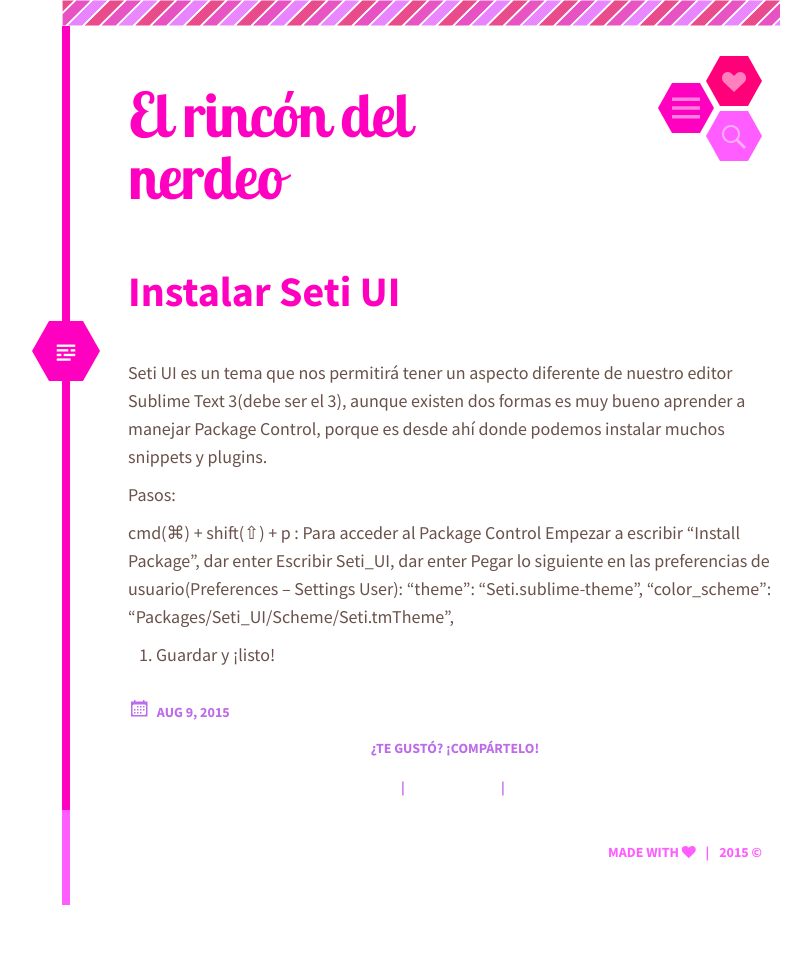
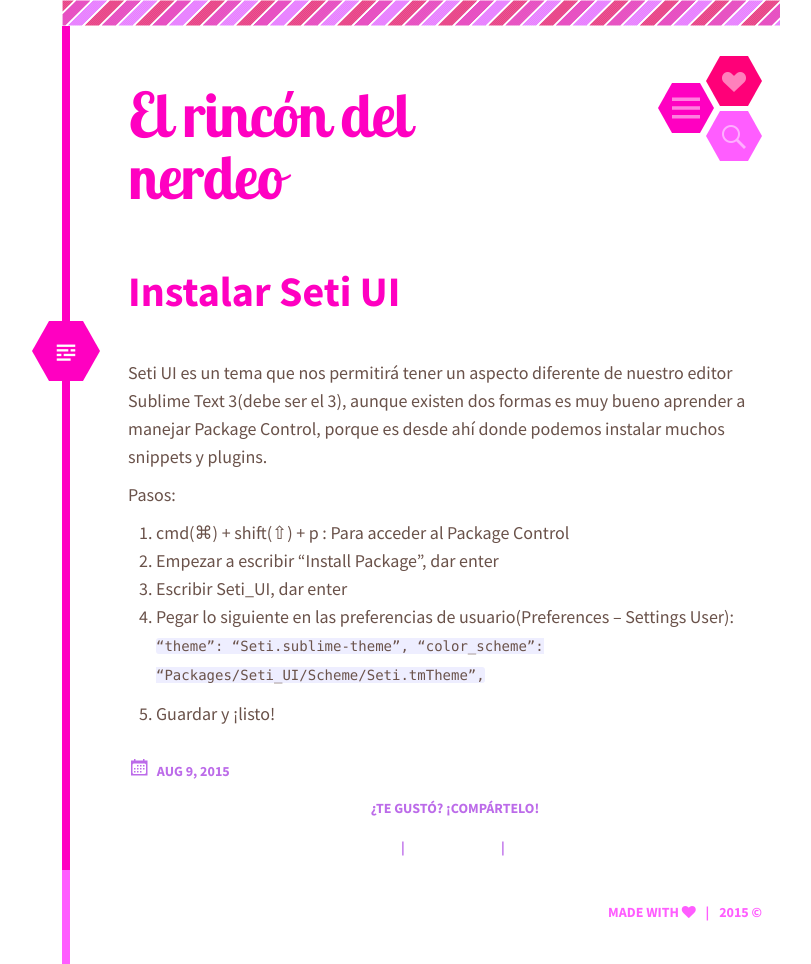
Before and after one commit to anamariasosa/anamariasosa.github.io, a Jekyll site: the page built from _posts/2015-08-09-install-seti-ui.md, in a window 1280 px wide. Shown: the whole page, without its empty margins (218-1029 px from the left). Built offline with Jekyll 4.4.1, drawn with Linux system fonts in a browser that asks for light colours; nearby versions of some CDN libraries; comment, search, counter and statistics services are not loaded; before the commit the page ends 905 px from its top, so only the background shows below that; some of the changed lines change nothing that is shown.

Commit message:
edit post seti ui

```diff
--- a/_posts/2015-08-09-install-seti-ui.md
+++ b/_posts/2015-08-09-install-seti-ui.md
@@ -10,11 +10,11 @@
 Pasos:
 
 
-cmd(⌘) + shift(⇧) + p : Para acceder al Package Control
-Empezar a escribir “Install Package”, dar enter
-Escribir Seti_UI, dar enter
-Pegar lo siguiente en las preferencias de usuario(Preferences – Settings User):
-“theme”: “Seti.sublime-theme”,
-“color_scheme”: “Packages/Seti_UI/Scheme/Seti.tmTheme”,
+1. cmd(⌘) + shift(⇧) + p : Para acceder al Package Control
+2. Empezar a escribir “Install Package”, dar enter
+3. Escribir Seti_UI, dar enter
+4. Pegar lo siguiente en las preferencias de usuario(Preferences – Settings User):
+`“theme”: “Seti.sublime-theme”,
+“color_scheme”: “Packages/Seti_UI/Scheme/Seti.tmTheme”,`
 
 5. Guardar y ¡listo!
```
